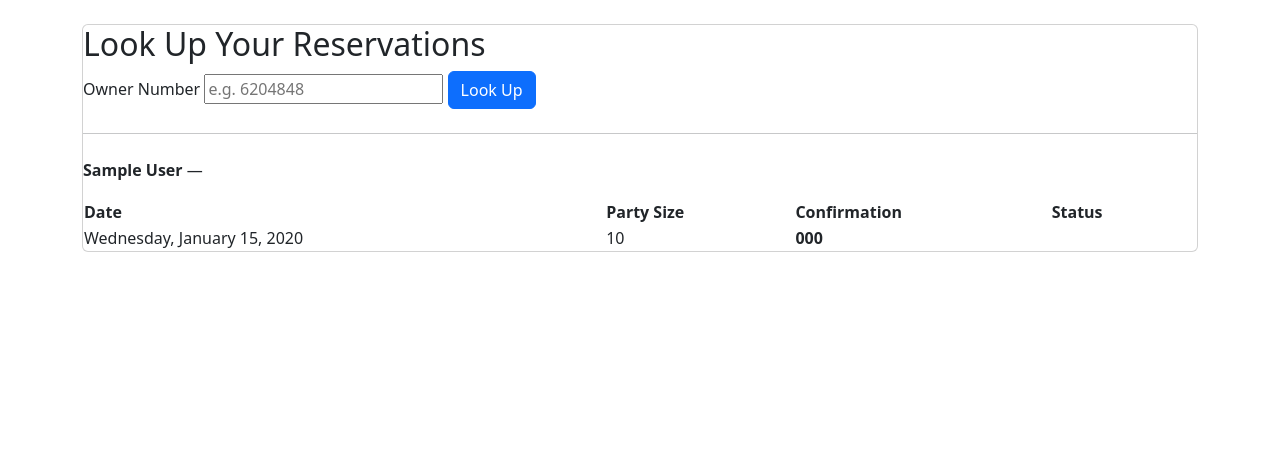
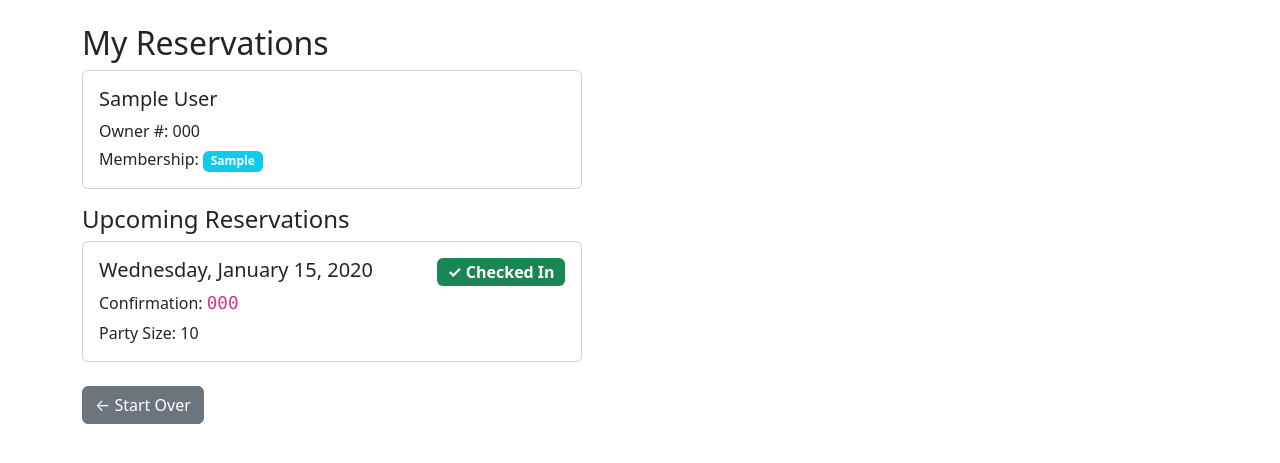
Before and after one commit to ccbractivix/splashpass, a Flask app: template templates/lookup.html in a window 1280 px wide. Shown: the part 56-519 px from the top of the page. Run offline with Flask 3, Linux system fonts and the light colour scheme; the template is opened without the code that fills it: values that come from a table or form of the project are taken from there, others are empty; tables that the repository leaves empty hold one stand-in row (values such as "Sample post").

Commit message:
Update lookup.html
live status update

```diff
--- a/templates/lookup.html
+++ b/templates/lookup.html
@@ -1,51 +1,51 @@
-{% extends 'base.html' %}
-{% block title %}Look Up Reservation{% endblock %}
+{% extends "base.html" %}
+{% block title %}My Reservations{% endblock %}
 {% block content %}
-<div class="card">
-    <h2>Look Up Your Reservations</h2>
+<h2>My Reservations</h2>
 
-    <form method="POST">
-        <label for="owner_number">Owner Number</label>
-        <input type="text" id="owner_number" name="owner_number" placeholder="e.g. 6204848" required>
+{% if not member %}
+  <form method="POST" style="max-width:400px;">
+    <div class="mb-3">
+      <label class="form-label">Owner Number</label>
+      <input type="text" name="owner_number" class="form-control" required autofocus>
+    </div>
     <button type="submit" class="btn btn-primary">Look Up</button>
   </form>
-
-    {% if member %}
-        <hr style="margin: 1.5rem 0;">
-        <p><strong>{{ member.first_name }} {{ member.last_name }}</strong> —
-           <span class="badge badge-{{ member.membership|lower }}">{{ member.membership }}</span>
-        </p>
+{% else %}
+  <div class="card mb-3" style="max-width:500px;">
+    <div class="card-body">
+      <h5>{{ member.first_name }} {{ member.last_name }}</h5>
+      <p class="mb-1">Owner #: {{ member.owner_number }}</p>
+      <p class="mb-0">Membership: <span class="badge bg-info">{{ member.membership }}</span></p>
+    </div>
+  </div>
 
   {% if reservations %}
-            <table>
-                <thead>
-                    <tr>
-                        <th>Date</th>
-                        <th>Party Size</th>
-                        <th>Confirmation</th>
-                        <th>Status</th>
-                    </tr>
-                </thead>
-                <tbody>
+    <h4>Upcoming Reservations</h4>
     {% for r in reservations %}
-                    <tr>
-                        <td>{{ r.reservation_date.strftime('%A, %B %d, %Y') }}</td>
-                        <td>{{ r.party_size }}</td>
-                        <td><strong>{{ r.confirmation_code }}</strong></td>
-                        <td>
+      <div class="card mb-3" style="max-width:500px;">
+        <div class="card-body">
+          <div class="d-flex justify-content-between align-items-start">
+            <div>
+              <h5>{{ r.reservation_date.strftime('%A, %B %-d, %Y') }}</h5>
+              <p class="mb-1">Confirmation: <code style="font-size:1.1em;">{{ r.confirmation_code }}</code></p>
+              <p class="mb-0">Party Size: {{ r.party_size }}</p>
+            </div>
+            <div class="text-end">
               {% if r.arrived %}
-                                <span class="badge badge-arrived">Arrived</span>
+                <span class="badge bg-success fs-6">✓ Checked In</span>
               {% else %}
-                                <span class="badge badge-pending">Upcoming</span>
-                            {% endif %}
-                        </td>
-                    </tr>
-                    {% endfor %}
-                </tbody>
-            </table>
-        {% else %}
-            <p class="mt-1">No upcoming reservations found.</p>
-        {% endif %}
+                <span class="badge bg-secondary fs-6">Not Yet Arrived</span>
               {% endif %}
             </div>
+          </div>
+        </div>
+      </div>
+    {% endfor %}
+  {% else %}
+    <div class="alert alert-info">No upcoming reservations found.</div>
+  {% endif %}
+
+  <a href="/lookup" class="btn btn-secondary mt-2">← Start Over</a>
+{% endif %}
 {% endblock %}
```
Lines whose indentation alone changed are shown as unchanged.
